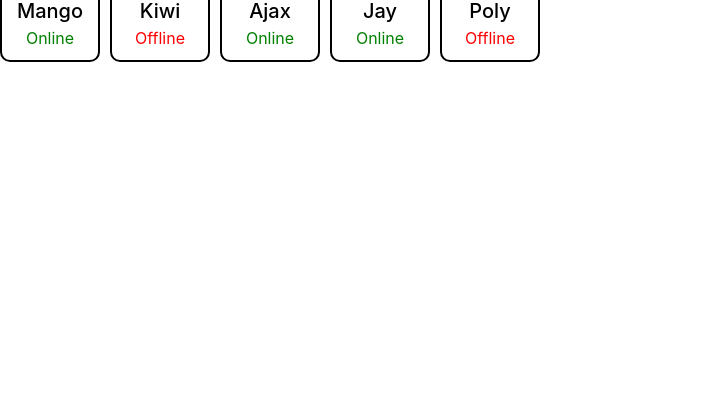
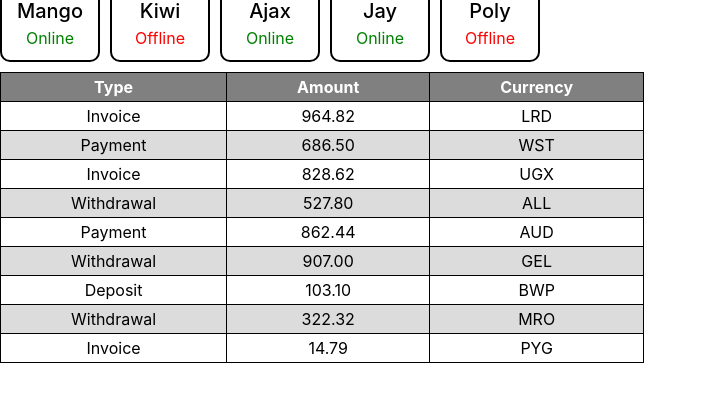
Before and after one commit to YuliiaLukomska/goit-react-hw-01, a React (Vite) app: page / in a window 1280 px wide. Shown: the part 366-768 px from the top of the page, without its empty margins (0-707 px from the left). Built offline with nearby package versions, Linux system fonts and the light colour scheme.

Commit message:
third task was done

```diff
--- a/src/components/App.jsx
+++ b/src/components/App.jsx
@@ -1,5 +1,7 @@
 import Profile from './Profile';
 import FriendList from './FriendList';
+import TransactionHistory from './TransactionHistory';
+import transactions from '../transactions.json';
 import userData from '../userData.json';
 import friends from '../friends.json';
 
@@ -14,6 +16,7 @@
         stats={userData.stats}
       />
       <FriendList friends={friends} />
+      <TransactionHistory items={transactions} />
     </>
   );
 };
--- a/src/components/FriendList.module.css
+++ b/src/components/FriendList.module.css
@@ -1,4 +1,5 @@
 .friendsWrapper {
   display: flex;
   gap: 10px;
+  margin-bottom: 10px;
 }
--- /dev/null
+++ b/src/components/TransactionHistory.jsx
@@ -0,0 +1,29 @@
+import css from './TransactionHistory.module.css';
+
+const TransactionHistory = ({ items }) => {
+  return (
+    <table className={css.tableWrapper}>
+      <thead>
+        <tr>
+          <th className={css.tableHead}>Type</th>
+          <th className={css.tableHead}>Amount</th>
+          <th className={css.tableHead}>Currency</th>
+        </tr>
+      </thead>
+
+      <tbody>
+        {items.map(item => {
+          return (
+            <tr key={item.id} className={css.tableLine}>
+              <td className={css.tableCell}>{item.type}</td>
+              <td className={css.tableCell}>{item.amount}</td>
+              <td className={css.tableCell}>{item.currency}</td>
+            </tr>
+          );
+        })}
+      </tbody>
+    </table>
+  );
+};
+
+export default TransactionHistory;
--- /dev/null
+++ b/src/components/TransactionHistory.module.css
@@ -0,0 +1,20 @@
+.tableCell {
+  border: black solid 1px;
+  padding: 2px 70px;
+  text-align: center;
+  text-transform: capitalize;
+}
+.tableWrapper {
+  border-collapse: collapse;
+}
+.tableHead {
+  border: black solid 1px;
+  padding: 2px 70px;
+  text-align: center;
+  text-transform: capitalize;
+  background-color: grey;
+  color: white;
+}
+.tableLine:nth-child(2n) {
+  background-color: gainsboro;
+}
--- /dev/null
+++ b/src/transactions.json
@@ -0,0 +1,56 @@
+[
+  {
+    "id": "1e0700a2-5183-4291-85cc-2065a036a683",
+    "type": "invoice",
+    "amount": "964.82",
+    "currency": "LRD"
+  },
+  {
+    "id": "a30f821b-4d25-4ff0-abdd-e340b3f0dd2b",
+    "type": "payment",
+    "amount": "686.50",
+    "currency": "WST"
+  },
+  {
+    "id": "44dca67a-8e5a-4798-bf8e-b15efd4e1abd",
+    "type": "invoice",
+    "amount": "828.62",
+    "currency": "UGX"
+  },
+  {
+    "id": "ea8ed3dc-2b68-4a53-905a-53ecb0adef33",
+    "type": "withdrawal",
+    "amount": "527.80",
+    "currency": "ALL"
+  },
+  {
+    "id": "63ca02f9-d637-46b5-9237-f3b24425e029",
+    "type": "payment",
+    "amount": "862.44",
+    "currency": "AUD"
+  },
+  {
+    "id": "ed0263e8-59a5-4bf1-87e0-2bb88e53dc34",
+    "type": "withdrawal",
+    "amount": "907.00",
+    "currency": "GEL"
+  },
+  {
+    "id": "4eaab41b-b967-40ac-82ed-85fc66f646f1",
+    "type": "deposit",
+    "amount": "103.10",
+    "currency": "BWP"
+  },
+  {
+    "id": "9648a350-8469-42d5-8bf3-18090de5fe67",
+    "type": "withdrawal",
+    "amount": "322.32",
+    "currency": "MRO"
+  },
+  {
+    "id": "9c5c25fb-1a95-4b2f-8d1f-4c4426d677cc",
+    "type": "invoice",
+    "amount": "14.79",
+    "currency": "PYG"
+  }
+]
```
Also changed, not shown: src/components/App.css (added).
